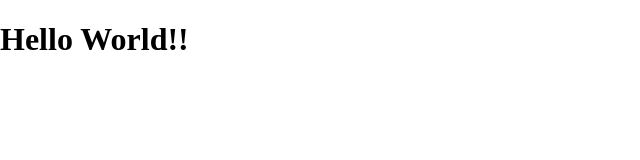
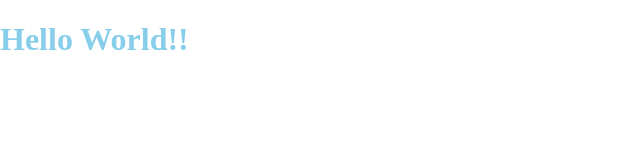
Before and after one commit to shuu464/shuu464.github.io, a plain HTML site: page index.html in a window 1280 px wide. Shown: the whole page, without its empty margins (0-640 px from the left). Drawn offline with Linux system fonts and the light colour scheme.

Commit message:
Update stylesheet.css

```diff
--- a/stylesheet.css
+++ b/stylesheet.css
@@ -5,5 +5,5 @@
 body {
   margin: 0;
   font-family: "Hiragino Kaku Gothic ProN";
-  color: bule;
+  color: #87ceeb;
 }
```
